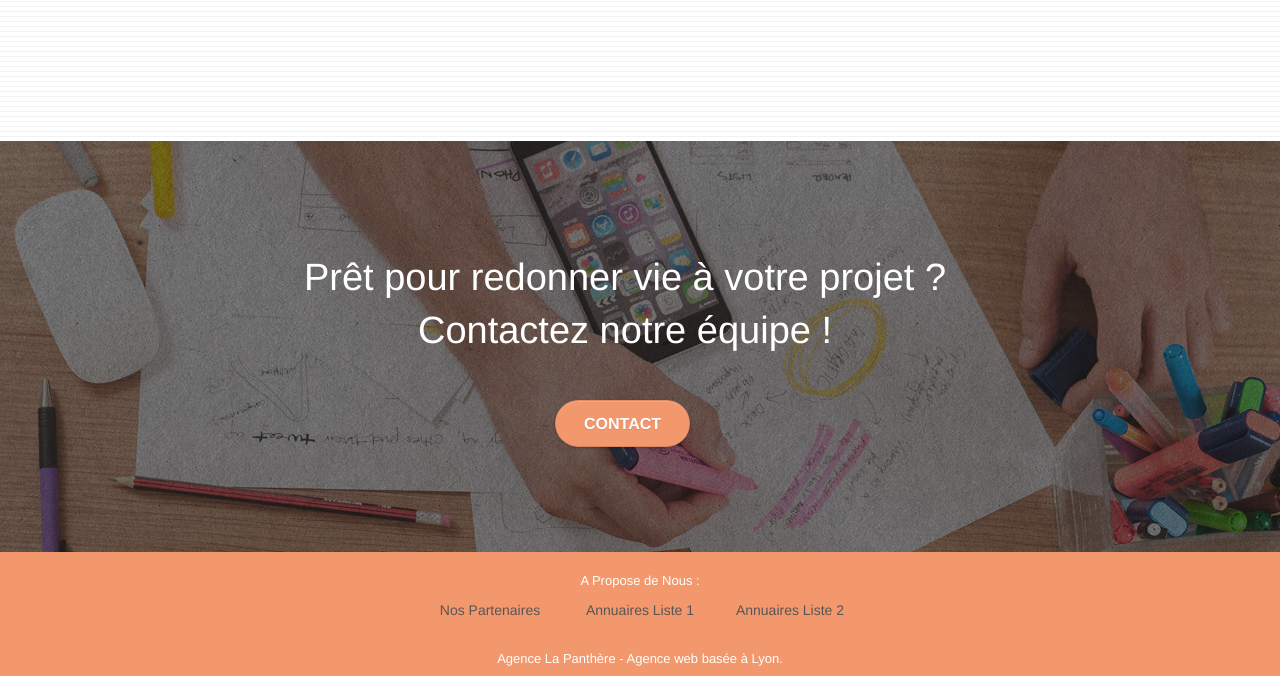
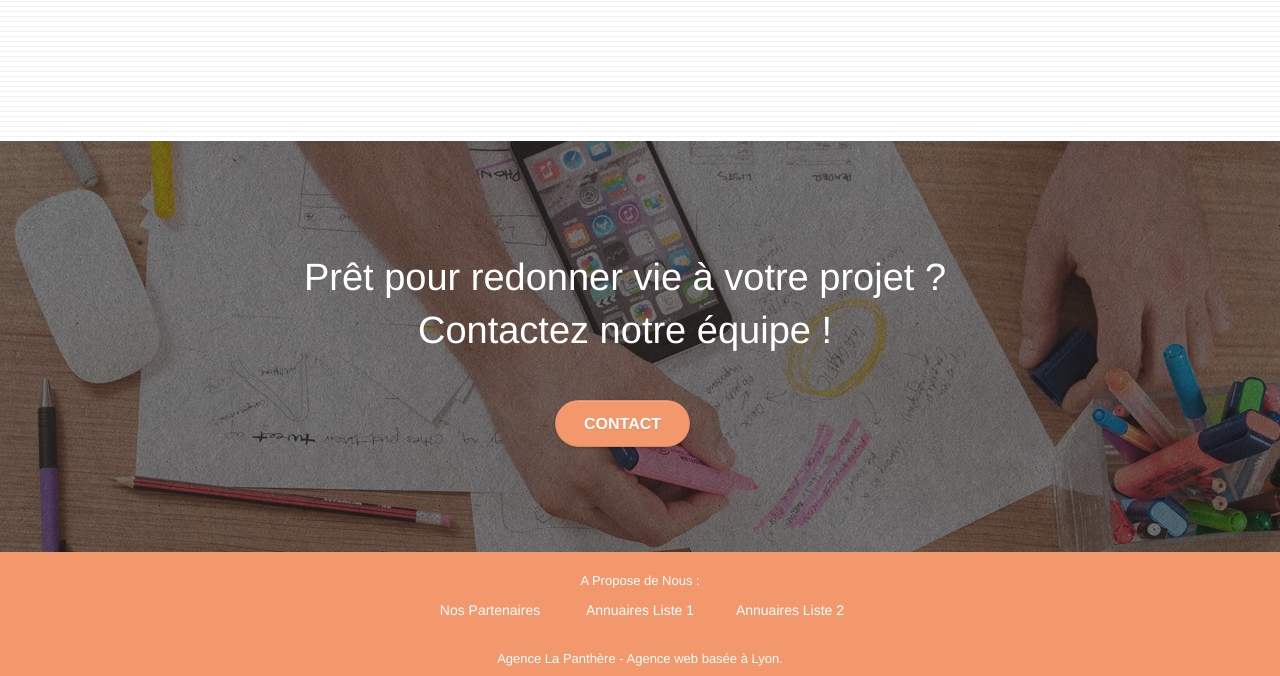
Before and after one commit to QuentinMichel42000/Agence_La_Panthere, a plain HTML site: page index.html in a window 1280 px wide. Shown: the part 3146-3822 px from the top of the page. Drawn offline with Linux system fonts and the light colour scheme.

Commit message:
lien en blanc

```diff
--- a/index.html
+++ b/index.html
@@ -225,18 +225,18 @@
 		</p>
 		<div class="flexcenter paddingbottom">
 			<div class="col-sm-3-2">
-				<div class="text-center">
-					<a href="betterseo.com">Nos Partenaires </a>
+				<div class="text-center white">
+					<a class="white" href="betterseo.com">Nos Partenaires </a>
 				</div>
 			</div>
 			<div class="col-sm-3-2">
 				<div class="text-center">
-					<a href="betterseo.com">Annuaires Liste 1 </a>
+					<a class="white" href="betterseo.com">Annuaires Liste 1 </a>
 				</div>
 			</div>
 			<div class="col-sm-3-2">
 				<div class="text-center">
-					<a href="betterseo.com">Annuaires Liste 2 </a>
+					<a class="white" href="betterseo.com">Annuaires Liste 2 </a>
 				</div>
 			</div>
 		</div>
```
